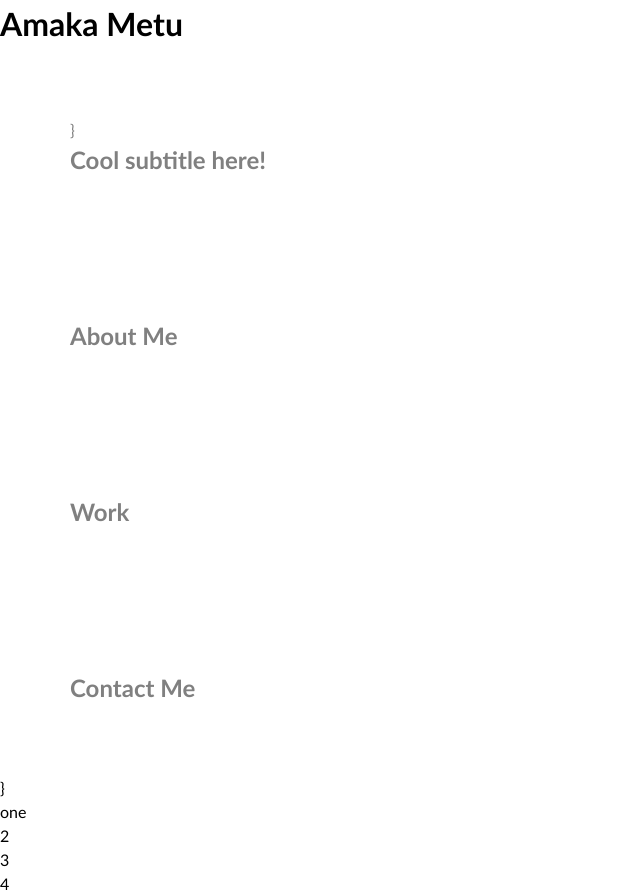
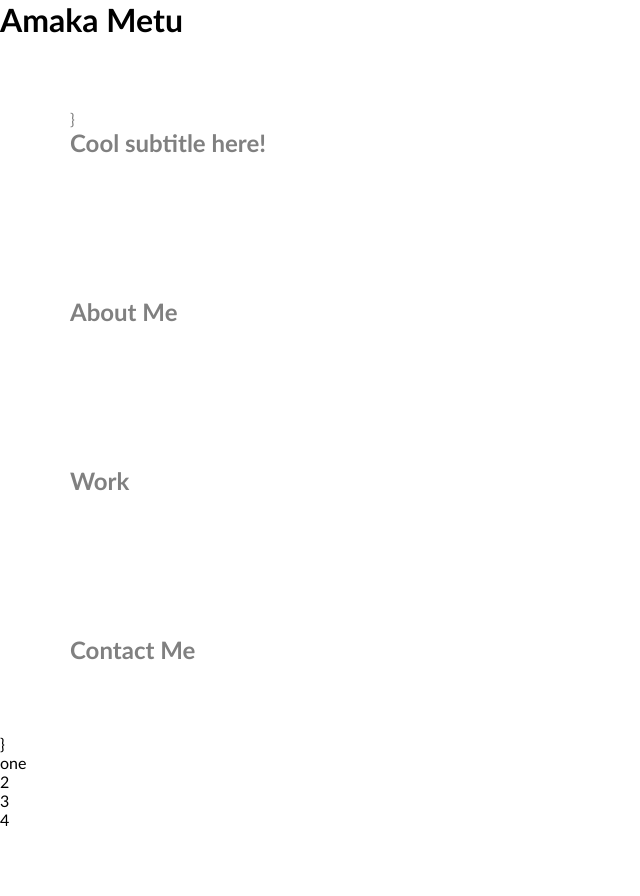
Before and after one commit to Oliviamum/Challenge2, a plain HTML site: page starter/index.html in a window 1280 px wide. Shown: the whole page, without its empty margins (0-640 px from the left). After the commit the page ends 829 px from the top, so only its background shows below. Drawn offline with Linux system fonts and the light colour scheme; files that its build step writes are made by us from their sources.

Commit message:
first commit

```diff
--- a/starter/css/style.css
+++ b/starter/css/style.css
@@ -6,13 +6,19 @@ body {
   margin: 0;
   padding: 0;
   font-family: 'Trebuchet MS', 'Lucida Sans Unicode', 'Lucida Grande', 'Lucida Sans', Arial, sans-serif;
-  line-height: 1.5;
+  line-height; 1.5;
 }
 .container{
-    position: relative;
-    width: 1200 px;
-    height: 300px
-    margin: 240px auto;
+    position; relative;
+    width: 1200px;px;
+    height:300px
+    margin:240px auto;
+}
+conyainer .box{
+  position: relative;
+  width: calc 400px-30px;
+  height: calc 300p 30
+
 }
 h1,
 h2,
```
